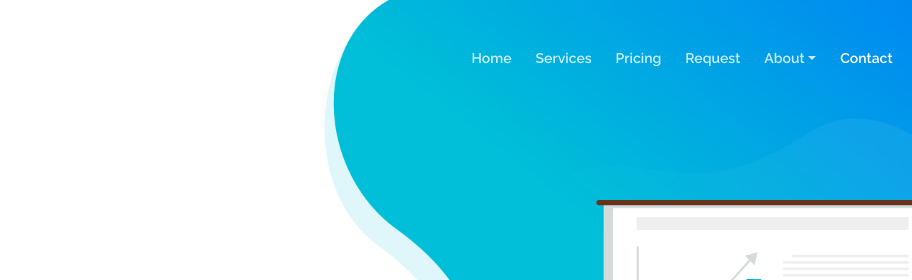
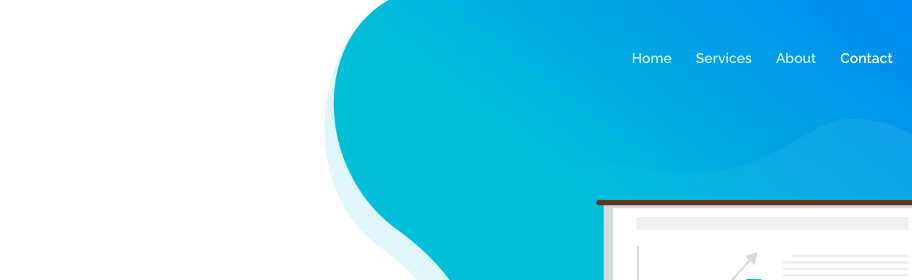
Before and after one commit to thetensortech/thetensortech.github.io, a plain HTML site: page index.html in a window 1280 px wide. Shown: the top 280 px of the page, 228-1140 px from the left. Drawn offline with Linux system fonts and the light colour scheme.

Commit message:
Updated Frontend

```diff
--- a/index.html
+++ b/index.html
@@ -70,22 +70,25 @@
                 <li class="nav-item">
                     <a class="nav-link page-scroll" href="#services">Services</a>
                 </li>
+                <!-- <li class="nav-item">
+                    <a class="nav-link page-scroll" href="#pricing">Pricing</a>
+                </li> -->
+                <!-- <li class="nav-item">
+                    <a class="nav-link page-scroll" href="#request">Request</a>
+                </li> -->
                 <li class="nav-item">
-                    <a class="nav-link page-scroll" href="#pricing">Pricing</a>
-                </li>
-                <li class="nav-item">
-                    <a class="nav-link page-scroll" href="#request">Request</a>
+                    <a class="nav-link page-scroll" href="#about">About</a>
                 </li>
 
                 <!-- Dropdown Menu -->
-                <li class="nav-item dropdown">
+                <!-- <li class="nav-item dropdown">
                     <a class="nav-link dropdown-toggle page-scroll" href="#about" id="navbarDropdown" role="button" aria-haspopup="true" aria-expanded="false">About</a>
                     <div class="dropdown-menu" aria-labelledby="navbarDropdown">
                         <a class="dropdown-item" href="terms-conditions.html"><span class="item-text">Terms Conditions</span></a>
                         <div class="dropdown-items-divide-hr"></div>
                         <a class="dropdown-item" href="privacy-policy.html"><span class="item-text">Privacy Policy</span></a>
                     </div>
-                </li>
+                </li> -->
                 <!-- end of dropdown menu -->
 
                 <li class="nav-item">
```
